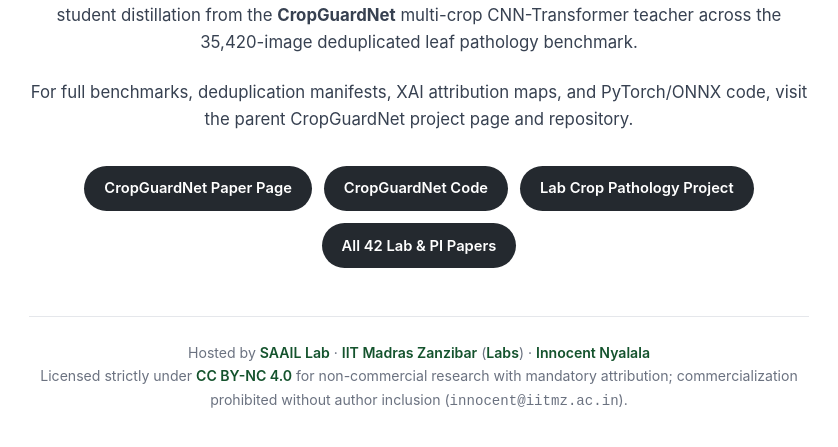
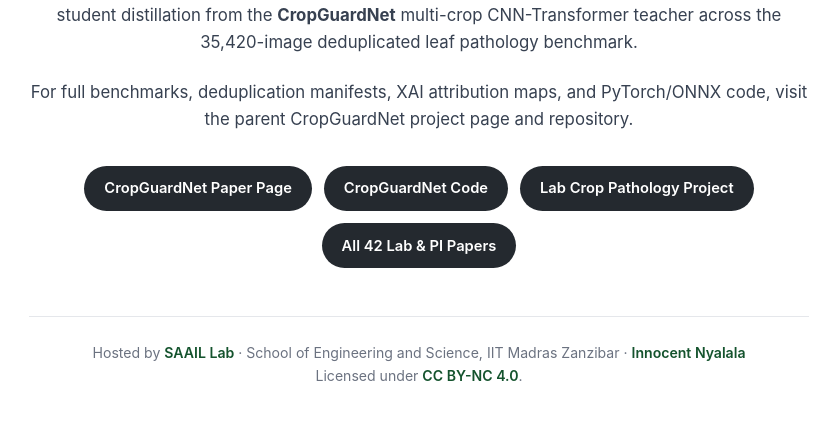
Before and after one commit to saaillab/CropKD-Net, a plain HTML site: page docs/index.html in a window 1280 px wide. Shown: the part 199-646 px from the top of the page, without its empty margins (221-1059 px from the left). Drawn offline with Linux system fonts and the light colour scheme.

Commit message:
Streamline CC BY-NC 4.0 LICENSE/README and footer

```diff
--- a/docs/index.html
+++ b/docs/index.html
@@ -41,9 +41,9 @@
       <a class="btn" href="https://saaillab.github.io/projects/cropguard-pathology/">Lab Crop Pathology Project</a>
       <a class="btn" href="https://saaillab.github.io/publications/">All 42 Lab &amp; PI Papers</a>
     </div>
-    <footer class="foot">
-      Hosted by <a href="https://saaillab.github.io/">SAAIL Lab</a> · <a href="https://www.iitmz.ac.in/">IIT Madras Zanzibar</a> (<a href="https://www.iitmz.ac.in/labs">Labs</a>) · <a href="https://www.iitmz.ac.in/schools/engineering-and-science/faculty/prof-innocent-nyalala">Innocent Nyalala</a><br />
-      Licensed strictly under <a href="https://creativecommons.org/licenses/by-nc/4.0/" target="_blank" rel="noopener">CC BY-NC 4.0</a> for non-commercial research with mandatory attribution; commercialization prohibited without author inclusion (<code>innocent@iitmz.ac.in</code>).
+        <footer class="foot">
+      Hosted by <a href="https://saaillab.github.io/">SAAIL Lab</a> · School of Engineering and Science, IIT Madras Zanzibar · <a href="https://www.iitmz.ac.in/schools/engineering-and-science/faculty/prof-innocent-nyalala">Innocent Nyalala</a><br />
+      Licensed under <a href="https://creativecommons.org/licenses/by-nc/4.0/" target="_blank" rel="license noopener">CC BY-NC 4.0</a>.
     </footer>
   </main>
 </body>
```
Also changed, not shown: 2 other files.
